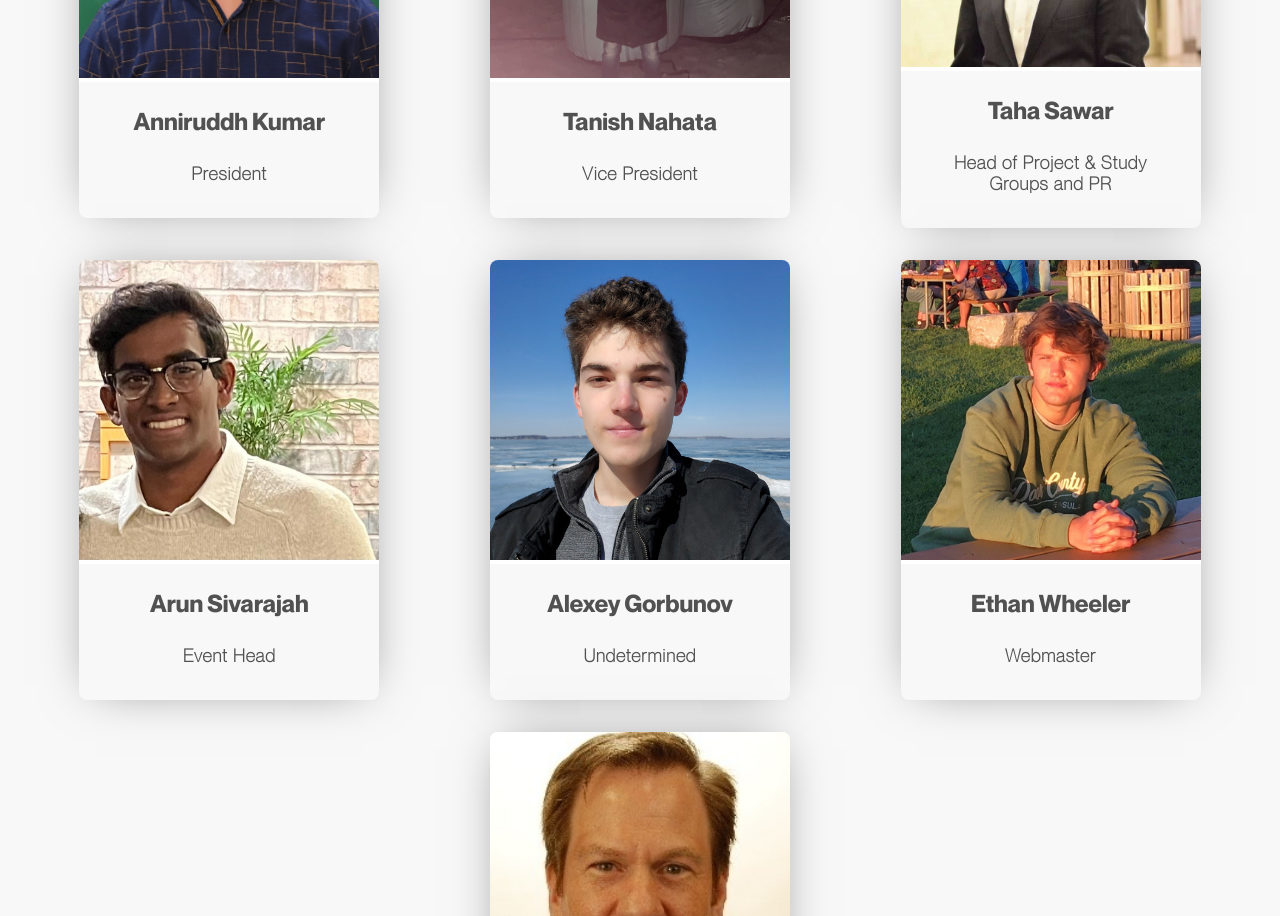
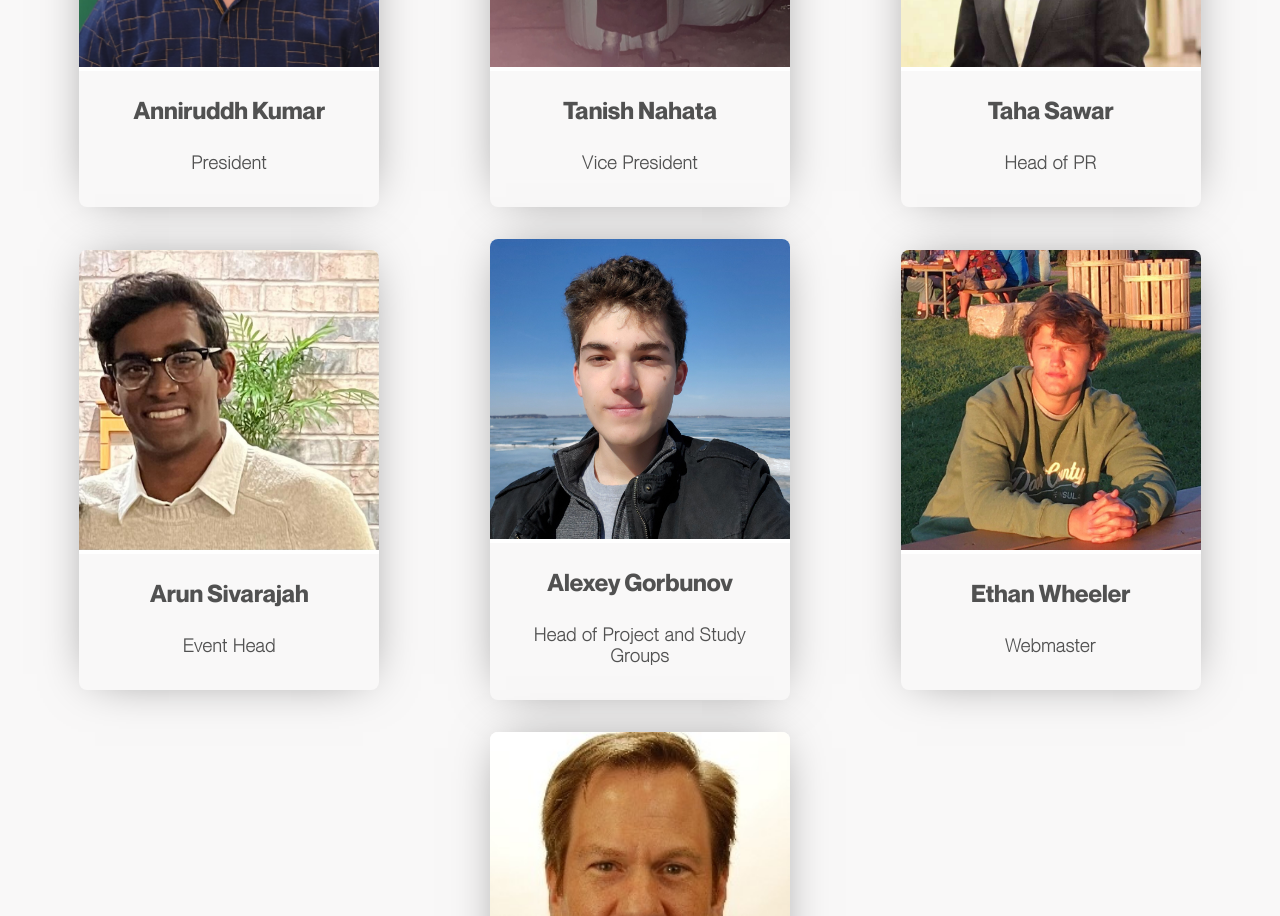
Before and after one commit to aiclubuwmadison/aiclubuwmadison.github.io, a React (Create React App) app: page /#/leadership in a window 1280 px wide. Shown: the part 420-1336 px from the top of the page. Built offline with nearby package versions, Linux system fonts and the light colour scheme.

Commit message:
updated Alexeys leadership

```diff
--- a/src/components/Leadership.js
+++ b/src/components/Leadership.js
@@ -31,7 +31,7 @@ const Leadership = () => {
                     <Grid item xs>
                         <Portrait
                             file="taha.jpg"
-                            title="Head of Project & Study Groups and PR"
+                            title="Head of PR"
                             name="Taha Sawar"
                             link="https://www.linkedin.com/in/sawar/"
                         />
@@ -45,10 +45,11 @@ const Leadership = () => {
                             title="Event Head"
                             name="Arun Sivarajah"
                         />
-                    </Grid><Grid item xs>
+                    </Grid>
+                    <Grid item xs>
                         <Portrait
                             file="alexey.jpg"
-                            title="Undetermined"
+                            title="Head of Project and Study Groups"
                             name="Alexey Gorbunov"
                             link="https://www.linkedin.com/in/alexey-gorbunov-b2153a19a/"
                         />
--- a/src/components/display/Seminar.js
+++ b/src/components/display/Seminar.js
@@ -25,6 +25,7 @@ const Seminar = ({file, date, title, children}) => {
                             className="image"
                             width={300}
                             height={375}
+                            alt="seminar"
                             src={`${process.env.PUBLIC_URL}/images/seminarSpeakers/${file}`}
                         />
                     </div>
```
